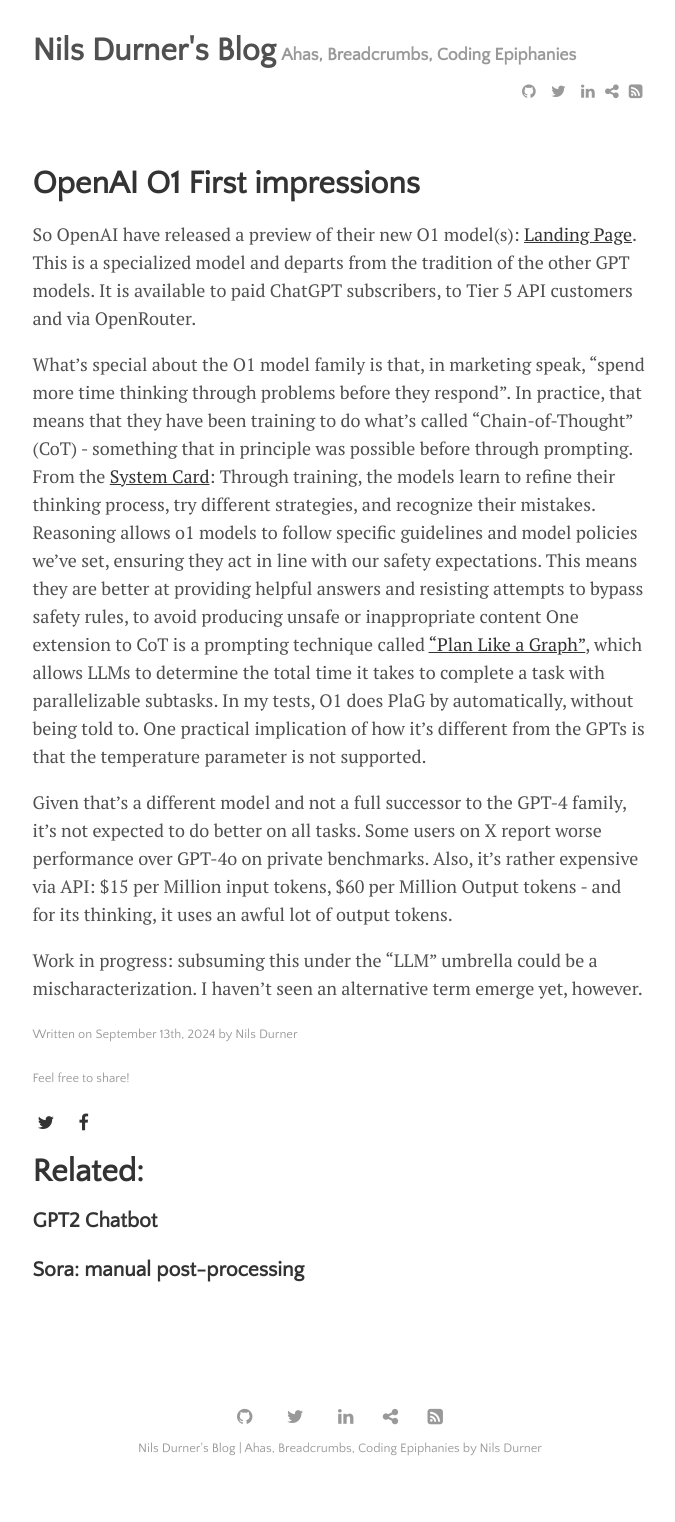
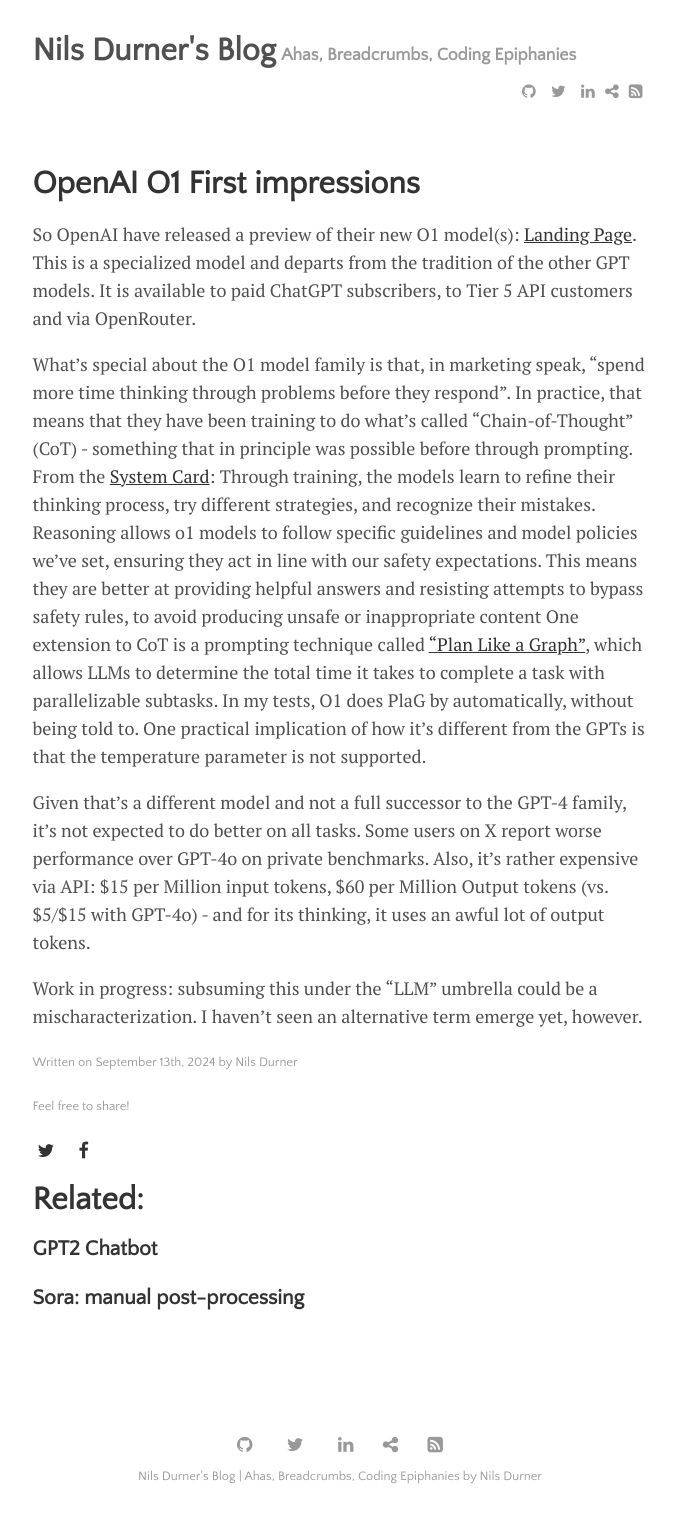
Before and after one commit to ndurner/ndurner.github.io, a Jekyll site: the page built from _posts/2024-09-13-openai-o1-preview.md, in a window 1280 px wide. Shown: the whole page, without its empty margins (300-975 px from the left). Built offline with Jekyll 4.4.1, drawn with Linux system fonts in a browser that asks for light colours; before the commit the page ends 1494 px from its top, so only the background shows below that.

Commit message:
gpt-4o pricing

```diff
--- a/_posts/2024-09-13-openai-o1-preview.md
+++ b/_posts/2024-09-13-openai-o1-preview.md
@@ -14,6 +14,6 @@
 One extension to CoT is a prompting technique called ["Plan Like a Graph"](https://arxiv.org/abs/2402.02805), which allows LLMs to determine the total time it takes to complete a task with parallelizable subtasks. In my tests, O1 does PlaG by automatically, without being told to.
 One practical implication of how it's different from the GPTs is that the temperature parameter is not supported.
 
-Given that's a different model and not a full successor to the GPT-4 family, it's not expected to do better on all tasks. Some users on X report worse performance over GPT-4o on private benchmarks. Also, it's rather expensive via API: $15 per Million input tokens, $60 per Million Output tokens - and for its thinking, it uses an awful lot of output tokens.
+Given that's a different model and not a full successor to the GPT-4 family, it's not expected to do better on all tasks. Some users on X report worse performance over GPT-4o on private benchmarks. Also, it's rather expensive via API: $15 per Million input tokens, $60 per Million Output tokens (vs. $5/$15 with GPT-4o) - and for its thinking, it uses an awful lot of output tokens.
 
 Work in progress: subsuming this under the "LLM" umbrella could be a mischaracterization. I haven't seen an alternative term emerge yet, however.
```
